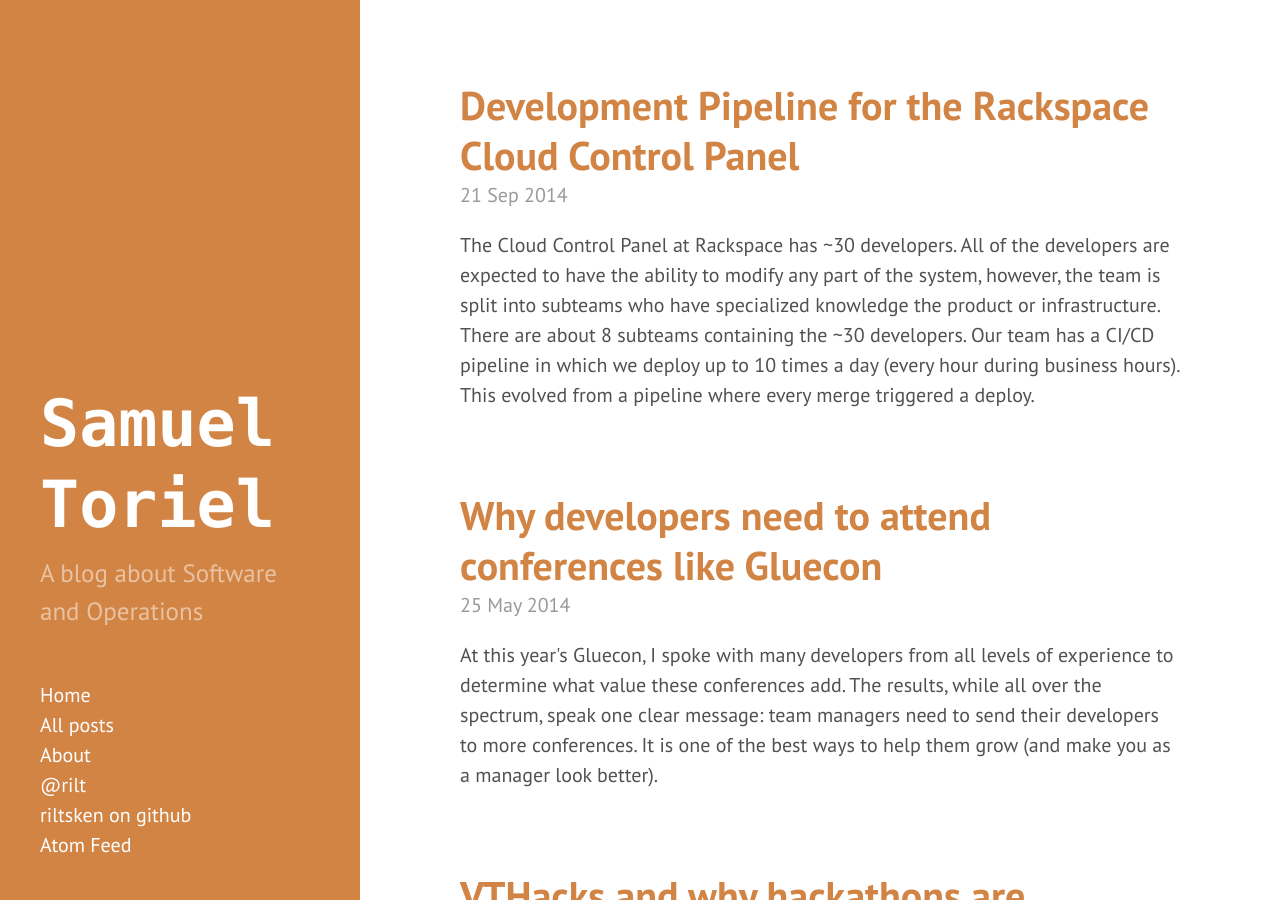
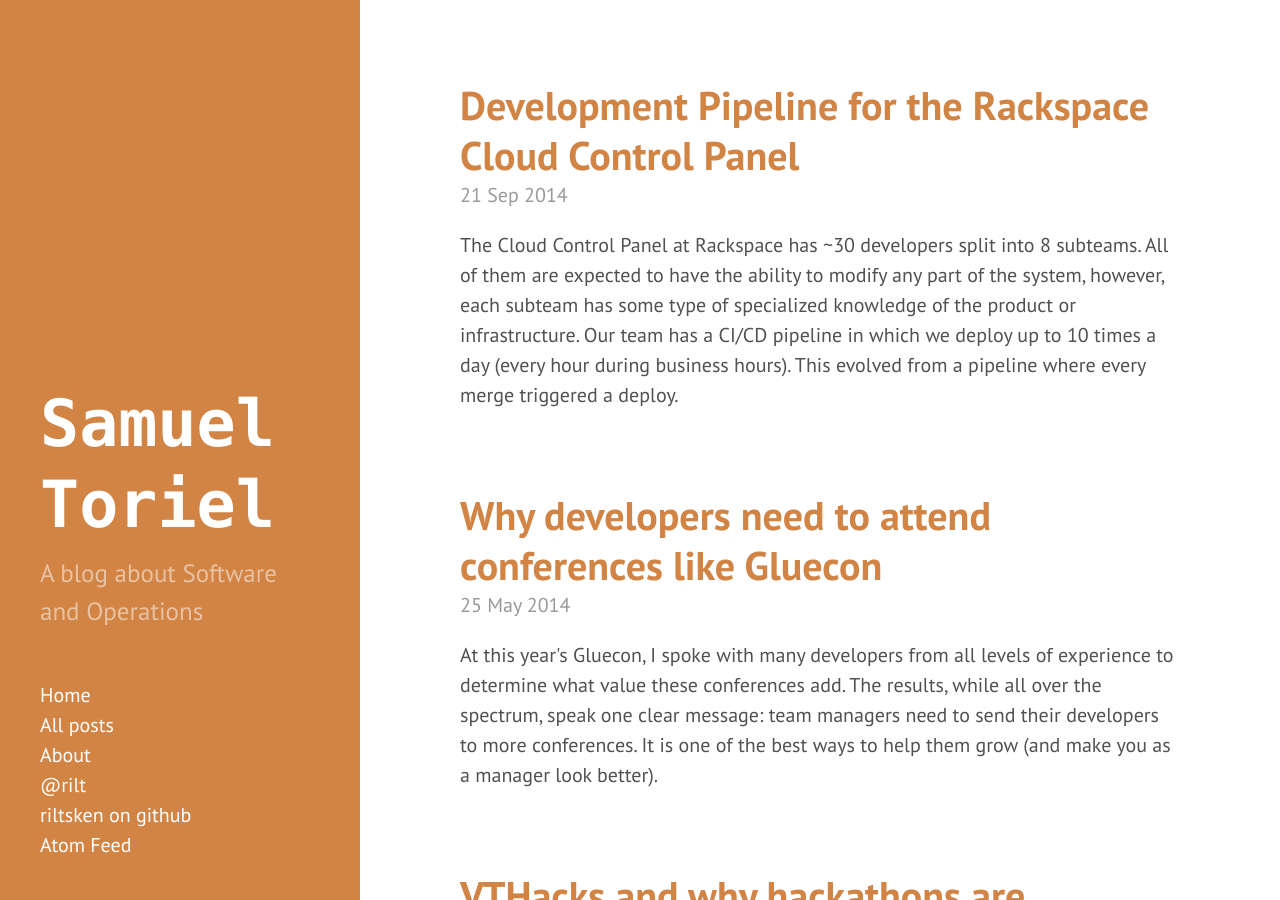
Before and after one commit to riltsken/riltsken.github.io, a Jekyll site: the page built from index.html, in a window 1280 px wide and 900 px high. Built offline with Jekyll 4.4.1, drawn with Linux system fonts in a browser that asks for light colours; nearby versions of some CDN libraries; Markdown is read by kramdown in place of the engine named in the settings; the list of posts is cut into pages by our own code; some of the changed lines change nothing that is shown.

Commit message:
Update the pipeline post with information about tooling. Lots of grammar edits as well.

```diff
--- a/_posts/2014-09-21-development-pipeline-for-the-rackspace-cloud-control-panel.markdown
+++ b/_posts/2014-09-21-development-pipeline-for-the-rackspace-cloud-control-panel.markdown
@@ -3,30 +3,36 @@
 title: "Development Pipeline for the Rackspace Cloud Control Panel"
 categories: SoftwareDevelopment DevOps WorkingWithTeams ContinuousDelivery
 date: 2014-09-21
-blurb: "The Cloud Control Panel at Rackspace has ~30 developers. All of the developers are expected to have the ability to modify any part of the system, however, the team is split into subteams who have specialized knowledge the product or infrastructure. There are about 8 subteams containing the ~30 developers. Our team has a CI/CD pipeline in which we deploy up to 10 times a day (every hour during business hours). This evolved from a pipeline where every merge triggered a deploy."
+blurb: "The Cloud Control Panel at Rackspace has ~30 developers split into 8 subteams. All of them are expected to have the ability to modify any part of the system, however, each subteam has some type of specialized knowledge of the product or infrastructure. Our team has a CI/CD pipeline in which we deploy up to 10 times a day (every hour during business hours). This evolved from a pipeline where every merge triggered a deploy."
 ---
 
 [GithubMerges]: http://b7cc86bc05773bcecd41-4057535a55b255b6cbfb486a61b5692d.r49.cf1.rackcdn.com/Selection_052.png
 [JenkinsPipeline]: http://b7cc86bc05773bcecd41-4057535a55b255b6cbfb486a61b5692d.r49.cf1.rackcdn.com/CCPPipeline.png
+[BuildCommands]: http://b7cc86bc05773bcecd41-4057535a55b255b6cbfb486a61b5692d.r49.cf1.rackcdn.com/build_commands.png
+[PreprodCommands]: http://b7cc86bc05773bcecd41-4057535a55b255b6cbfb486a61b5692d.r49.cf1.rackcdn.com/preprod_commands.png
+[AcceptanceOwnershipCommands]: http://b7cc86bc05773bcecd41-4057535a55b255b6cbfb486a61b5692d.r49.cf1.rackcdn.com/acceptance_ownership_commands.png
+[BusDashboardSummary]: http://b7cc86bc05773bcecd41-4057535a55b255b6cbfb486a61b5692d.r49.cf1.rackcdn.com/bus_dashboard_summary.png
+[BusDashboardDetailed]: http://b7cc86bc05773bcecd41-4057535a55b255b6cbfb486a61b5692d.r49.cf1.rackcdn.com/Selection_056.png
+[AcceptanceTestDashboard]: http://b7cc86bc05773bcecd41-4057535a55b255b6cbfb486a61b5692d.r49.cf1.rackcdn.com/acceptance_test.png
 
 Foreword
 -----
-The Cloud Control Panel at Rackspace has ~30 developers. All of the developers are expected to have the ability to modify any part of the system, however, the team is split into subteams who have specialized knowledge the product or infrastructure. There are about 8 subteams containing the ~30 developers. Our team has a CI/CD pipeline in which we deploy up to 10 times a day (every hour during business hours). This evolved from a pipeline where every merge triggered a deploy.
+The Cloud Control Panel at Rackspace has ~30 developers split into 8 subteams. All of them are expected to have the ability to modify any part of the system, however, each subteam has some type of specialized knowledge of the product or infrastructure. Our team has a CI/CD pipeline in which we deploy up to 10 times a day (every hour during business hours). This evolved from a pipeline where every merge triggered a deploy.
 
 ![Github merge graph][GithubMerges]
 
 
 Development to Production?
 ----
-Our pipeline is fairly standard in terms of what we want to happen from development to production. Branch, Merge, Tests, Deploy. We use a private github repository. When a developer takes a story from the backlog they create a branch with the storynumber-description as the name. The developer will add the feature and all appropriate unit, integration, and acceptance tests to that branch. During feature development they ask for feedback or a code review and a +1 means they are allowed to merge. This is important as ALL branches require a code review before merging. It is also important I define our types of testing. Unit tests are the smallest scope of ensuring specific functions work as expected. Integration tests contain a full scope of our service, but with external dependencies mocked out. Acceptance level testing includes using selenium and executing real scenarios a user would take in the browser working with the control panel and nothing mocked out.
+Our pipeline is fairly standard in terms of what we want to happen from development to production. Branch, merge, test, and deploy. We use a private github repository. When a developer takes a story from the backlog they create a feature branch with git. The developer will add the feature and all appropriate unit, integration, and acceptance tests to that branch. During feature development they ask for feedback or a code review and a +1 means they are allowed to merge. This is important as _all_ branches require a code review before merging. I want to define acceptance level testing as this is a term we use on our team for tests which use selenium to execute real scenarios a user would take in the browser working with the control panel using real upstream APIs.
 
 Before merging developers run their branch against a builder with their latest hash. Branch builds are a series of jenkins jobs which do things like run all of the unit / integration tests, a subset of the acceptance tests and linting the code. If everything is good the build triggers a script which marks the branch as "ok to merge" with a checkmark on github. If it does not pass it gives it an X or "bad to merge" with a link to the failed job.
 
 Our pipeline has had the same structure for several years, but evolved in how we used it.
-Merging code runs the same tasks as the branch builder and more. The additional tasks including compiling, creating a tarball as a distributable, or dist for short, and storing it as an artifact on jenkins. This dist triggers a deploy job sending this code to a preprod, staging, and preview environment[1]. Preprod matches production exactly. Staging uses API's that upstream teams have deployed to their preprod environment but not production. Preview is the same as preprod but, with all feature flags flipped on. At this point our acceptance testing suite kicks off and developers validate that they didn't break anything in the lower environments. If everything is considered good that dist is deployed to production.
+Merging code runs the same tasks as the branch builder and more. The additional tasks including compiling, creating a tarball as a distributable, and storing it as an artifact on jenkins. For brevity I will be referring to this as a "dist". After the dist is created it triggers a deploy job sending this code to a preprod, staging, and preview environment[1]. Preprod matches production exactly. Staging uses API's that upstream teams have deployed to their preprod environment but not production. Preview is the same as preprod but, with all feature flags flipped on. At this point our acceptance testing suite kicks off and developers validate that they didn't break anything in the lower environments. If everything is considered good that dist is deployed to production.
 
 
-[1]: The actual deploy process is a bit detailed and more left to a followup post. Suffice to say it is basically downloading the artifact from jenkins, un-taring the project, symlinking it to a release directory and restarting some services.
+[1]: The actual deploy process is a bit detailed and left for followup post. Suffice to say it is basically downloading the artifact from jenkins, un-taring the project, symlinking it to a release directory and restarting some services.
 
 
 The Early Days
@@ -35,20 +41,43 @@
 
 We could have done all these tasks in serial and blocked lower environment deploys on a per merge basis, but this didn't fit our "deploy to production fast" workflow. With five people this would take the fifth person 2.5 hours (30 minutes per merge) to get to production. There are also issues when the 3rd person introduces a defect, but doesn't find out until an hour later (not fast feedback) so now the people in line have to wait for a revert or fix. We wanted to get code out there faster. It provides a real benefit for our team and customers to see features, changes, and fixes quickly.
 
+It was a chaotic environment. Merging became an arduous task. I had no idea how long it would take me to get to production _and_ I had to guess as to what code was on the lower environments _and_ constantly watch for other merges coming in. This did not make for a happy developer. What came about from this chaos was an idea called the bus station.
+
 
 The Bus Station
 ----
-For awhile we had the above scenario with multiple people merging and huge headaches getting to production. It was a chaotic environment. Merging became an arduous task. I had no idea how long it would take me to get to production AND I had to guess as to what code was on the lower environments AND constantly watch for other merges coming in. This did not make for a happy developer. What came about from this chaos was an idea called the bus station. Every hour we deploy to the lower environments with the latest GOOD dist that was built. We run acceptance tests against that dist, which could contain several merges from different developers. The developers on that bus will verify their changes as good or bad and it gets sent off to production. This provides developers with a very structured time period in which their code will be deployed.
+When a developer merges we take that code all the way to its built dist. Every hour we deploy to the lower environments with the latest _good_ dist that was built. We called this a bus. At this point the acceptance tests run against the lower environments, which could contain several merges from different developers. The developers on that bus will verify their changes as good or bad and it gets sent off to production. This provides developers with a very structured time period in which their code will be deployed.
 
 <img src="http://b7cc86bc05773bcecd41-4057535a55b255b6cbfb486a61b5692d.r49.cf1.rackcdn.com/CCPPipeline.png" style="max-width: 1500px" />
 
-Now, this system isn't perfect either and some of the drawbacks include missing the bus by a few minutes, or someone introducing a defect which affects the whole bus and requires a revert/hotfix, which if not caught quickly could require waiting for the next hourly bus deploy.
+Now, this system isn't perfect either and has some drawbacks. Having a dist that takes too long to build right before the next bus? Wait another hour. Someone introduces a defect which affects the whole bus? Wait another hour.
 
-This system, however, has created a much needed organized deployment process for our team. I have a better idea for knowing when my code will be deployed. Other people on the team can help spot defects as they are working together to deploy rather than individually. The team has built a great deal of tooling around the bus station to interact with our IRC channel for deploying and knowing at what stage the bus is currently at.
+This system, however, has created an organized process for our team. I have a better idea for knowing when code will be deployed. Other people on the team can help spot defects as they are working together to deploy rather than individually. The team has built a great deal of tooling around the bus station to interact with our IRC channel and dashboards for dispersing knowledge about the state of a current deploy
+
+
+Tooling - IRC Commands
+----
+We have a custom IRC bot with several useful commands to interact with deploys.
+
+<img src="http://b7cc86bc05773bcecd41-4057535a55b255b6cbfb486a61b5692d.r49.cf1.rackcdn.com/preprod_commands.png" style="max-width: 1200px" />
+![Commands for tracking the current deploy as good or bad][BuildCommands]
+<img src="http://b7cc86bc05773bcecd41-4057535a55b255b6cbfb486a61b5692d.r49.cf1.rackcdn.com/acceptance_ownership_commands.png" style="max-width: 800px" />
+
+Tooling - Dashboards
+----
+
+Several dashboards have been created for understanding where the current bus is at in the pipeline and what the current health of our acceptance level tests are.
+
+![Dashboard at the top of jenkins][BusDashboardSummary]
+![A detailed dashboard for the pipeline][BusDashboardDetailed]
+![Acceptance test health for the current bus][AcceptanceTestDashboard]
 
 
 The Future
 ----
-This isn't the end I think for our deployment pipeline. I would ideally like to see our individual applications for the control panel deployed independently. Currently we tarball our whole repo at once for deploys. Our javascript/css upload to cdn, python/django web backend, twisted and node.js services should all be separate deploy pipelines with their tests ran individually so that they can be deployed faster and with less dependencies. There are still many challenges ahead for us to reach this level, but doing so provides benefits to scaling our team and application.
+This isn't the end for our deployment pipeline. I would ideally like to see our individual applications for the control panel deployed independently. Currently we tarball our whole repo at once for deploys. Our javascript/css upload to cdn, python/django web backend, twisted and node.js services should all be separate deploy pipelines with their tests ran individually so that they can be deployed faster and with less dependencies. There are still many challenges ahead for us to reach this level, but doing so provides benefits to scaling our team and application.
 
-As a final note I also wanted to point out that on a much smaller project none of the above would be as much of an issue. Not every project has the same requirements for CI/CD. We have another service which has only ~6 contributors and 1 or 2 merges a day. That project has a much more manual and rudimentary deploy scheme where team members have to communicate with each other before merging to ensure they don't break the pipeline on deploys.
+
+Not All Pipelines Are Created Equal
+----
+The above tooling has all been built around our large team size. Not all continuous delivery pipelines have to follow what we have done, and I would actually argue most shouldn't. We have another service which has only ~6 contributors and 1 or 2 merges a day. That project has a much more manual and rudimentary deploy scheme where team members have to communicate with each other before merging to ensure they don't break the pipeline on deploys. This pipeline took less than a week to setup, compared to our main project above where individual team members have built up dashboards and irc commands over several years.
```
Also changed, not shown: 3 other files.
